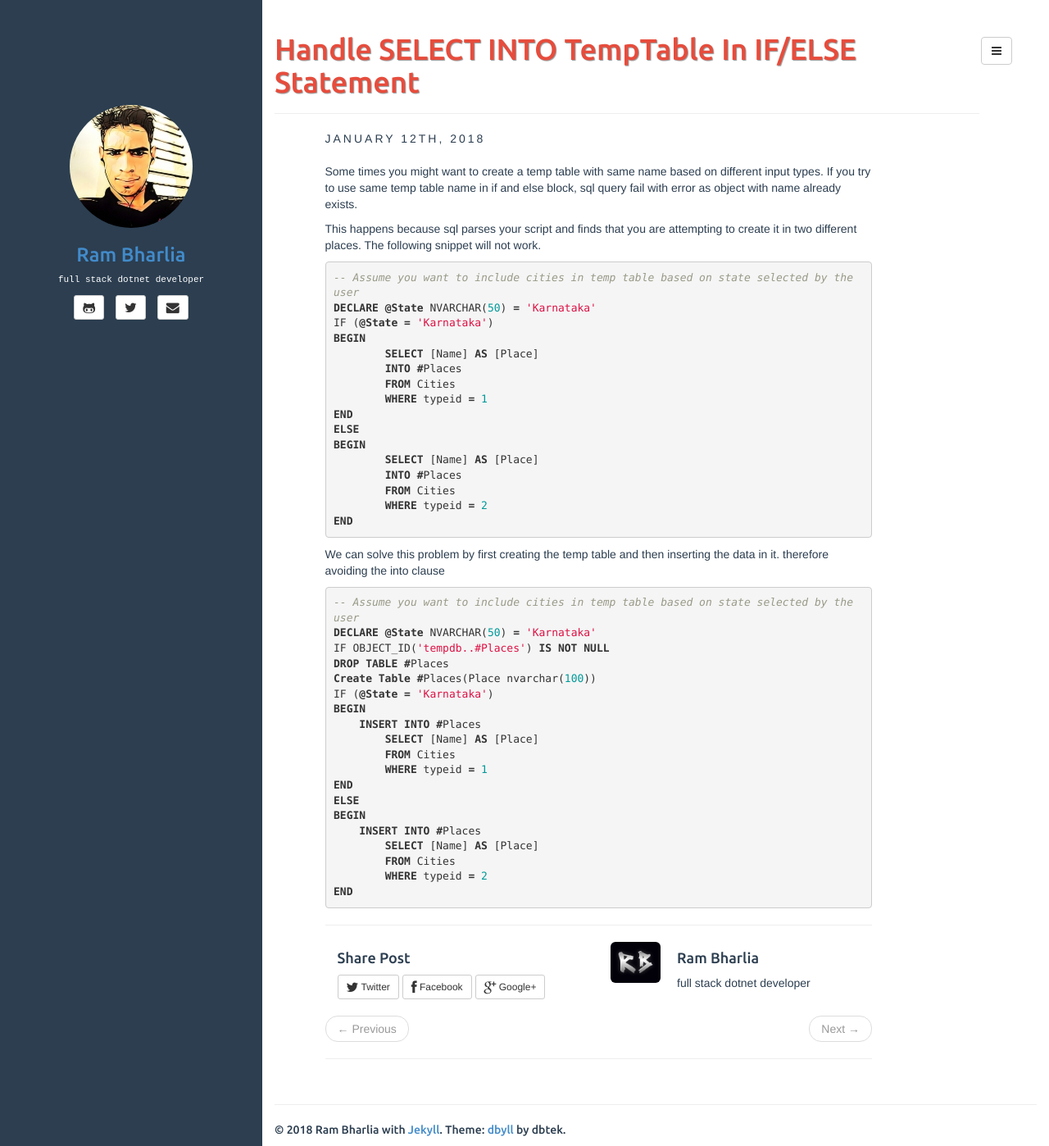
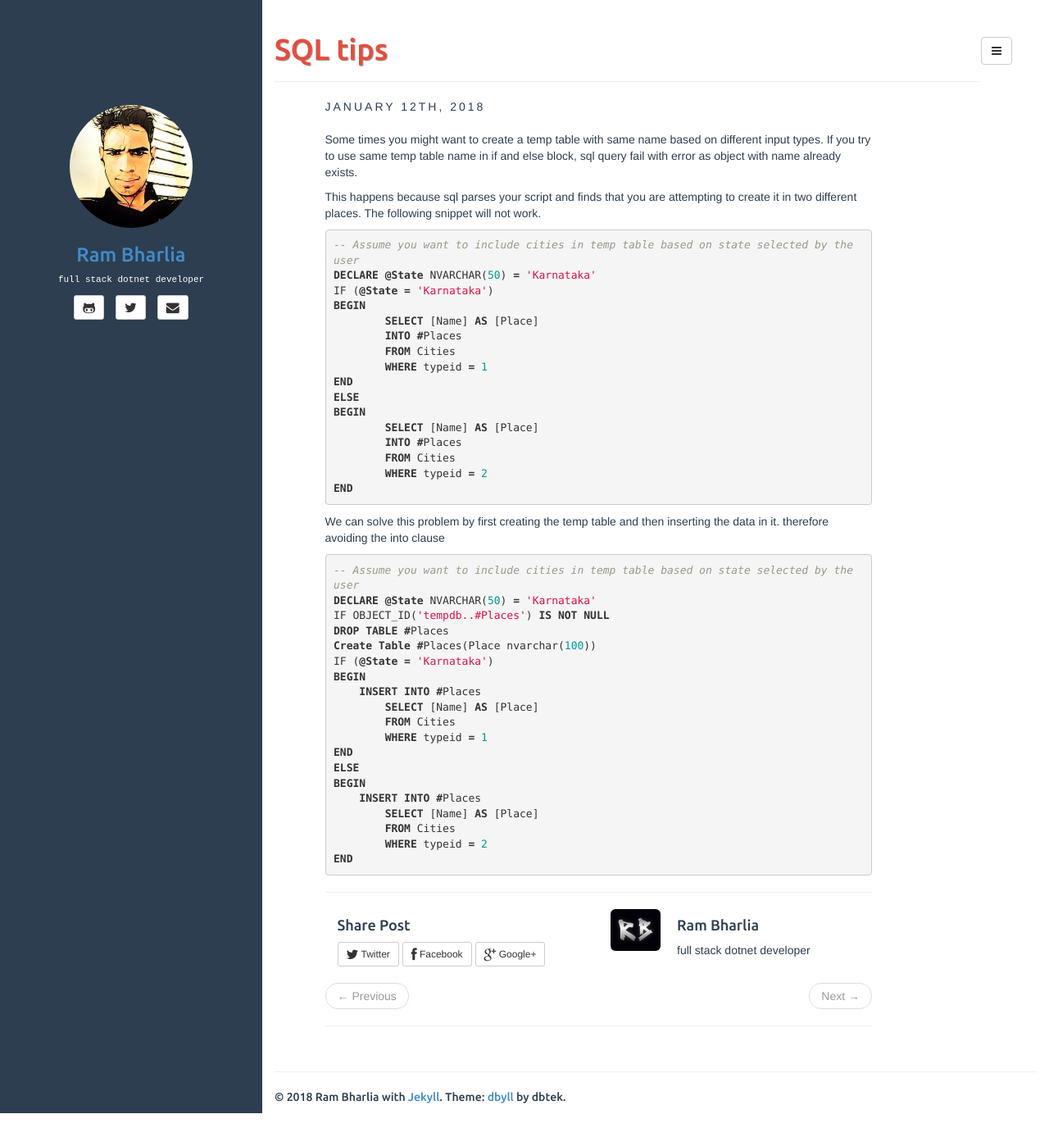
Before and after one commit to rambharlia007/rambharlia007.github.io, a Jekyll site: the page built from _posts/2018-01-12-Handle-SELECT-INTO -TempTable-In-IFELSE-Statement.md, in a window 1280 px wide and 1398 px high. Shown: the whole window at 82% size. Built offline with Jekyll 4.4.1, drawn with Linux system fonts in a browser that asks for light colours; comment, search, counter and statistics services are not loaded.

Commit message:
image issue

```diff
--- a/_includes/default.html
+++ b/_includes/default.html
@@ -25,8 +25,8 @@
 	<!-- LE FAV AND TOUCH ICONS
  		UPDATE THESE WITH YOUR OWN IMAGES
 	 -->
-	<LINK REL="SHORTCUT ICON" HREF="images/favicon.ico">
-	<LINK REL="APPLE-TOUCH-ICON" HREF="images/apple-touch-icon.PNG">
+	<LINK REL="SHORTCUT ICON" HREF="rambharlia007.github.io/images/favicon.ico">
+	<LINK REL="APPLE-TOUCH-ICON" HREF="rambharlia007.github.io/images/apple-touch-icon.PNG">
 	<!--
 	<LINK REL="APPLE-TOUCH-ICON" SIZES="72X72" HREF="IMAGES/APPLE-TOUCH-ICON-72X72.PNG">
 	<LINK REL="APPLE-TOUCH-ICON" SIZES="114X114" HREF="IMAGES/APPLE-TOUCH-ICON-114X114.PNG">
--- a/_posts/2018-01-12-Handle-SELECT-INTO -TempTable-In-IFELSE-Statement.md
+++ b/_posts/2018-01-12-Handle-SELECT-INTO -TempTable-In-IFELSE-Statement.md
@@ -1,7 +1,7 @@
 ---
 layout: post
-title: Handle SELECT INTO TempTable In IF/ELSE Statement
-categories: [MS-Sql-Server,What-Did-I-Learn-Today]
+title: SQL tips
+categories: [MS-Sql-Server]
 tags: [MS-Sql-Server,What-Did-I-Learn-Today]
 description: Handle SELECT INTO TempTable In IF/ELSE Statement
 fullview: true
```
